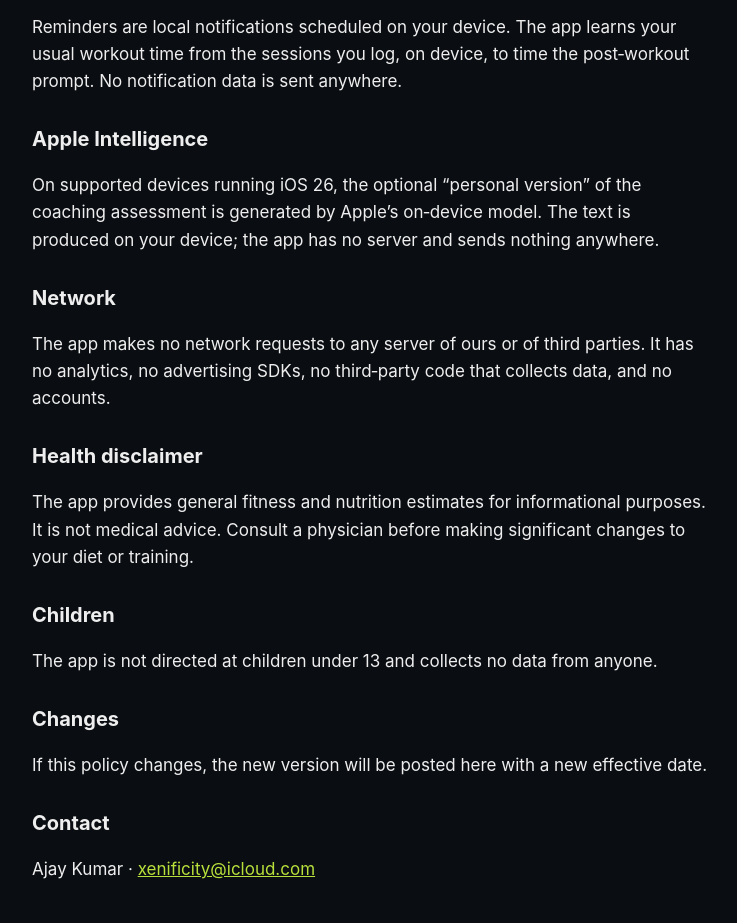
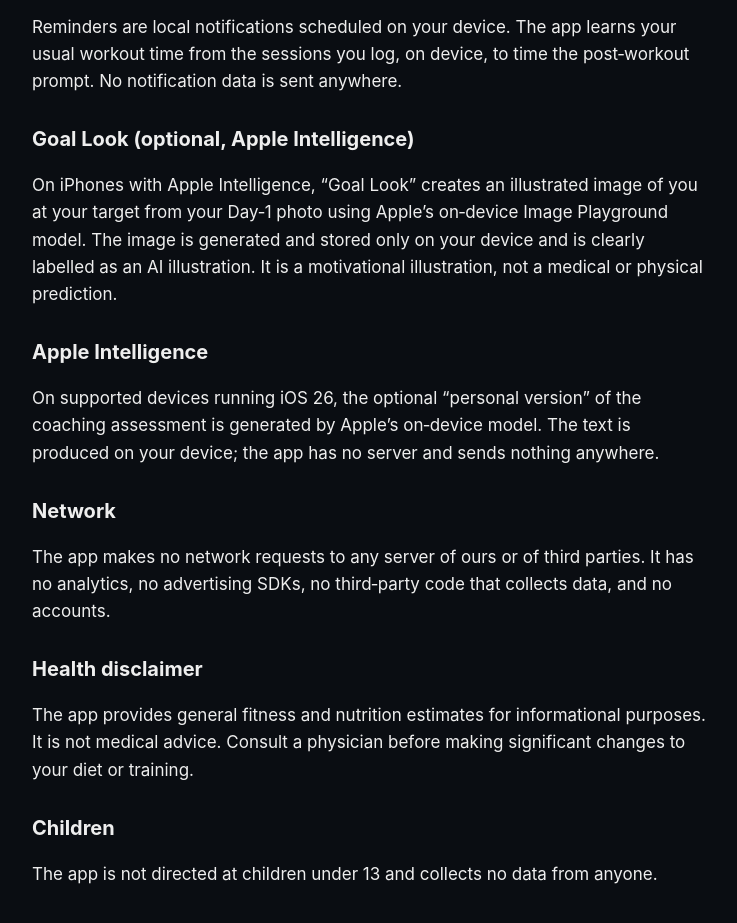
Before and after one commit to xenificity/operationfit, a plain HTML site: page privacy.html in a window 1280 px wide. Shown: the part 1073-1996 px from the top of the page, without its empty margins (268-1005 px from the left). Drawn offline with Linux system fonts and the light colour scheme.

Commit message:
Privacy: Goal Look

```diff
--- a/privacy.html
+++ b/privacy.html
@@ -8,6 +8,7 @@
 <h2>Apple Health (optional)</h2><p>If you turn on “Fill my log from Health” in Settings, the app reads steps, sleep, body weight, dietary protein and water, and workouts (including Apple Watch workouts) from Apple Health to fill empty fields in your daily log, and can write your weigh‑ins and logged protein and water back to Health. Health data is used only on your device and is never transmitted. You can revoke access at any time in the Health app under Sharing → Apps.</p>
 <h2>Food log (optional)</h2><p>Foods you log are stored on your device with a built‑in nutrition table. There is no food database server and no lookups leave the phone.</p>
 <h2>Notifications</h2><p>Reminders are local notifications scheduled on your device. The app learns your usual workout time from the sessions you log, on device, to time the post‑workout prompt. No notification data is sent anywhere.</p>
+<h2>Goal Look (optional, Apple Intelligence)</h2><p>On iPhones with Apple Intelligence, “Goal Look” creates an illustrated image of you at your target from your Day‑1 photo using Apple’s on‑device Image Playground model. The image is generated and stored only on your device and is clearly labelled as an AI illustration. It is a motivational illustration, not a medical or physical prediction.</p>
 <h2>Apple Intelligence</h2><p>On supported devices running iOS 26, the optional “personal version” of the coaching assessment is generated by Apple’s on‑device model. The text is produced on your device; the app has no server and sends nothing anywhere.</p>
 <h2>Network</h2><p>The app makes no network requests to any server of ours or of third parties. It has no analytics, no advertising SDKs, no third‑party code that collects data, and no accounts.</p>
 <h2>Health disclaimer</h2><p>The app provides general fitness and nutrition estimates for informational purposes. It is not medical advice. Consult a physician before making significant changes to your diet or training.</p>
```
Also changed, not shown: index.html (+1 -0 lines).
